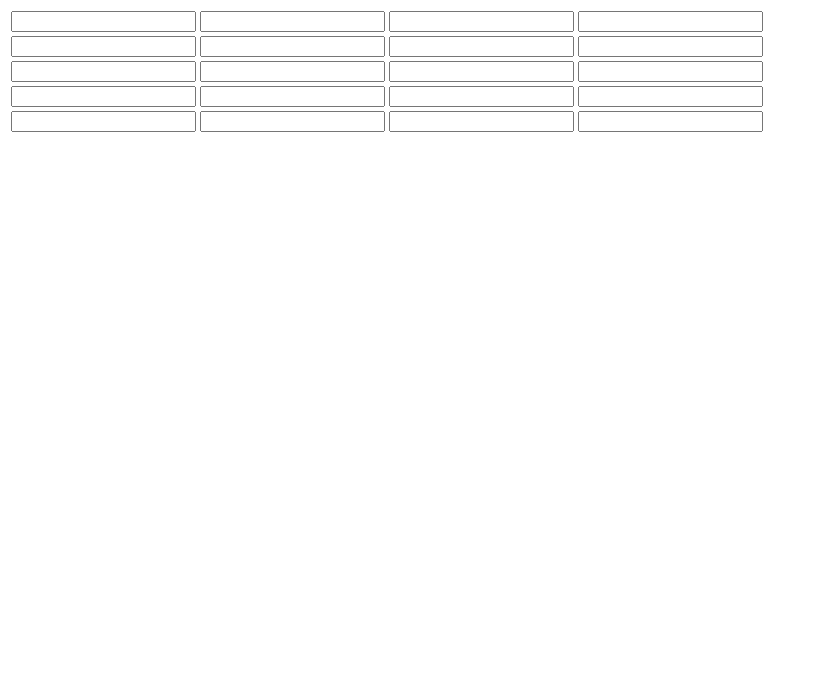
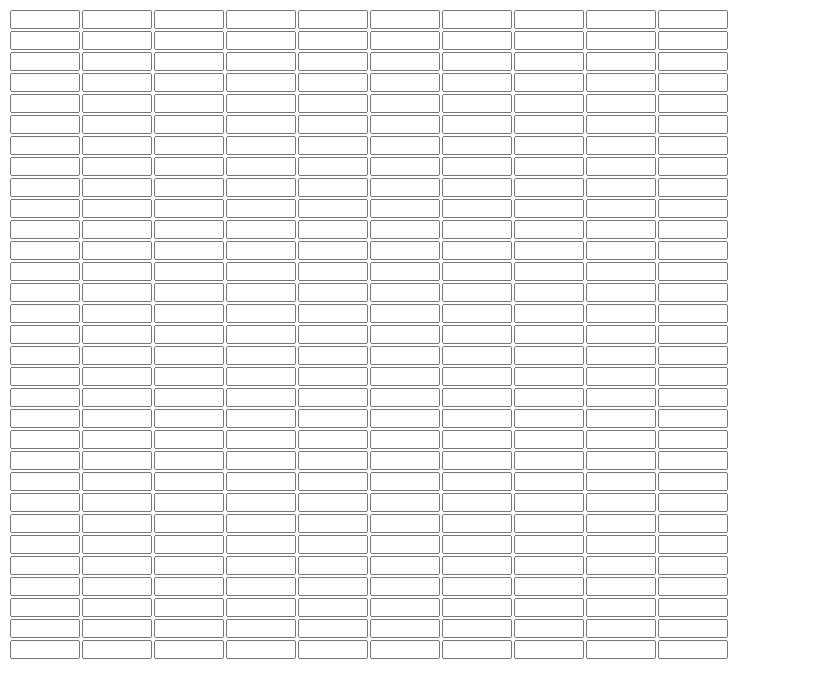
Before and after one commit to simproving/argint, a plain HTML site: page index.html in a window 1280 px wide. Shown: the whole page, without its empty margins (0-816 px from the left). Drawn offline with nearby package versions, Linux system fonts and the light colour scheme.

Commit message:
separate files; print css; add total p

```diff
--- a/index.html
+++ b/index.html
@@ -1,6 +1,14 @@
+
 <script src="https://code.jquery.com/jquery-3.7.1.min.js" integrity="sha256-/JqT3SQfawRcv/BIHPThkBvs0OEvtFFmqPF/lYI/Cxo=" crossorigin="anonymous"></script>
-<table border="0">
+<link rel="stylesheet" href="style.css">
+<table>
     <tr>
+      <td><input></td>
+      <td><input></td>
+      <td><input></td>
+      <td><input></td>
+      <td><input></td>
+      <td><input></td>
       <td><input></td>
       <td><input></td>
       <td><input></td>
@@ -11,8 +19,8 @@
       <td><input></td>
       <td><input></td>
       <td><input></td>
-    </tr>
-    <tr>
+      <td><input></td>
+      <td><input></td>
       <td><input></td>
       <td><input></td>
       <td><input></td>
@@ -23,80 +31,351 @@
       <td><input></td>
       <td><input></td>
       <td><input></td>
+      <td><input></td>
+      <td><input></td>
+      <td><input></td>
+      <td><input></td>
+      <td><input></td>
+      <td><input></td>
     </tr>
     <tr>
       <td><input></td>
       <td><input></td>
       <td><input></td>
       <td><input></td>
+      <td><input></td>
+      <td><input></td>
+      <td><input></td>
+      <td><input></td>
+      <td><input></td>
+      <td><input></td>
+    </tr>
+    <tr>
+      <td><input></td>
+      <td><input></td>
+      <td><input></td>
+      <td><input></td>
+      <td><input></td>
+      <td><input></td>
+      <td><input></td>
+      <td><input></td>
+      <td><input></td>
+      <td><input></td>
+    </tr>
+    <tr>
+      <td><input></td>
+      <td><input></td>
+      <td><input></td>
+      <td><input></td>
+      <td><input></td>
+      <td><input></td>
+      <td><input></td>
+      <td><input></td>
+      <td><input></td>
+      <td><input></td>
+    </tr>
+    <tr>
+      <td><input></td>
+      <td><input></td>
+      <td><input></td>
+      <td><input></td>
+      <td><input></td>
+      <td><input></td>
+      <td><input></td>
+      <td><input></td>
+      <td><input></td>
+      <td><input></td>
+    </tr>
+    <tr>
+      <td><input></td>
+      <td><input></td>
+      <td><input></td>
+      <td><input></td>
+      <td><input></td>
+      <td><input></td>
+      <td><input></td>
+      <td><input></td>
+      <td><input></td>
+      <td><input></td>
+    </tr>
+    <tr>
+      <td><input></td>
+      <td><input></td>
+      <td><input></td>
+      <td><input></td>
+      <td><input></td>
+      <td><input></td>
+      <td><input></td>
+      <td><input></td>
+      <td><input></td>
+      <td><input></td>
+    </tr>
+    <tr>
+      <td><input></td>
+      <td><input></td>
+      <td><input></td>
+      <td><input></td>
+      <td><input></td>
+      <td><input></td>
+      <td><input></td>
+      <td><input></td>
+      <td><input></td>
+      <td><input></td>
+    </tr>
+    <tr>
+      <td><input></td>
+      <td><input></td>
+      <td><input></td>
+      <td><input></td>
+      <td><input></td>
+      <td><input></td>
+      <td><input></td>
+      <td><input></td>
+      <td><input></td>
+      <td><input></td>
+    </tr>
+    <tr>
+      <td><input></td>
+      <td><input></td>
+      <td><input></td>
+      <td><input></td>
+      <td><input></td>
+      <td><input></td>
+      <td><input></td>
+      <td><input></td>
+      <td><input></td>
+      <td><input></td>
+    </tr>
+    <tr>
+      <td><input></td>
+      <td><input></td>
+      <td><input></td>
+      <td><input></td>
+      <td><input></td>
+      <td><input></td>
+      <td><input></td>
+      <td><input></td>
+      <td><input></td>
+      <td><input></td>
+    </tr>
+    <tr>
+      <td><input></td>
+      <td><input></td>
+      <td><input></td>
+      <td><input></td>
+      <td><input></td>
+      <td><input></td>
+      <td><input></td>
+      <td><input></td>
+      <td><input></td>
+      <td><input></td>
+    </tr>
+    <tr>
+      <td><input></td>
+      <td><input></td>
+      <td><input></td>
+      <td><input></td>
+      <td><input></td>
+      <td><input></td>
+      <td><input></td>
+      <td><input></td>
+      <td><input></td>
+      <td><input></td>
+    </tr>
+    <tr>
+      <td><input></td>
+      <td><input></td>
+      <td><input></td>
+      <td><input></td>
+      <td><input></td>
+      <td><input></td>
+      <td><input></td>
+      <td><input></td>
+      <td><input></td>
+      <td><input></td>
+    </tr>
+    <tr>
+      <td><input></td>
+      <td><input></td>
+      <td><input></td>
+      <td><input></td>
+      <td><input></td>
+      <td><input></td>
+      <td><input></td>
+      <td><input></td>
+      <td><input></td>
+      <td><input></td>
+    </tr>
+    <tr>
+      <td><input></td>
+      <td><input></td>
+      <td><input></td>
+      <td><input></td>
+      <td><input></td>
+      <td><input></td>
+      <td><input></td>
+      <td><input></td>
+      <td><input></td>
+      <td><input></td>
+    </tr>
+    <tr>
+      <td><input></td>
+      <td><input></td>
+      <td><input></td>
+      <td><input></td>
+      <td><input></td>
+      <td><input></td>
+      <td><input></td>
+      <td><input></td>
+      <td><input></td>
+      <td><input></td>
+    </tr>
+    <tr>
+      <td><input></td>
+      <td><input></td>
+      <td><input></td>
+      <td><input></td>
+      <td><input></td>
+      <td><input></td>
+      <td><input></td>
+      <td><input></td>
+      <td><input></td>
+      <td><input></td>
+    </tr>
+    <tr>
+      <td><input></td>
+      <td><input></td>
+      <td><input></td>
+      <td><input></td>
+      <td><input></td>
+      <td><input></td>
+      <td><input></td>
+      <td><input></td>
+      <td><input></td>
+      <td><input></td>
+    </tr>
+    <tr>
+      <td><input></td>
+      <td><input></td>
+      <td><input></td>
+      <td><input></td>
+      <td><input></td>
+      <td><input></td>
+      <td><input></td>
+      <td><input></td>
+      <td><input></td>
+      <td><input></td>
+    </tr>
+    <tr>
+      <td><input></td>
+      <td><input></td>
+      <td><input></td>
+      <td><input></td>
+      <td><input></td>
+      <td><input></td>
+      <td><input></td>
+      <td><input></td>
+      <td><input></td>
+      <td><input></td>
+    </tr>
+    <tr>
+      <td><input></td>
+      <td><input></td>
+      <td><input></td>
+      <td><input></td>
+      <td><input></td>
+      <td><input></td>
+      <td><input></td>
+      <td><input></td>
+      <td><input></td>
+      <td><input></td>
+    </tr>
+    <tr>
+      <td><input></td>
+      <td><input></td>
+      <td><input></td>
+      <td><input></td>
+      <td><input></td>
+      <td><input></td>
+      <td><input></td>
+      <td><input></td>
+      <td><input></td>
+      <td><input></td>
+    </tr>
+    <tr>
+      <td><input></td>
+      <td><input></td>
+      <td><input></td>
+      <td><input></td>
+      <td><input></td>
+      <td><input></td>
+      <td><input></td>
+      <td><input></td>
+      <td><input></td>
+      <td><input></td>
+    </tr>
+    <tr>
+      <td><input></td>
+      <td><input></td>
+      <td><input></td>
+      <td><input></td>
+      <td><input></td>
+      <td><input></td>
+      <td><input></td>
+      <td><input></td>
+      <td><input></td>
+      <td><input></td>
+    </tr>
+    <tr>
+      <td><input></td>
+      <td><input></td>
+      <td><input></td>
+      <td><input></td>
+      <td><input></td>
+      <td><input></td>
+      <td><input></td>
+      <td><input></td>
+      <td><input></td>
+      <td><input></td>
+    </tr>
+    <tr>
+      <td><input></td>
+      <td><input></td>
+      <td><input></td>
+      <td><input></td>
+      <td><input></td>
+      <td><input></td>
+      <td><input></td>
+      <td><input></td>
+      <td><input></td>
+      <td><input></td>
+    </tr>
+    <tr>
+      <td><input></td>
+      <td><input></td>
+      <td><input></td>
+      <td><input></td>
+      <td><input></td>
+      <td><input></td>
+      <td><input></td>
+      <td><input></td>
+      <td><input></td>
+      <td><input></td>
+    </tr>
+    <tr>
+      <td><input></td>
+      <td><input></td>
+      <td><input></td>
+      <td><input></td>
+      <td><input></td>
+      <td><input></td>
+      <td><input></td>
+      <td><input></td>
+      <td><input></td>
+      <td><input></td>
     </tr>
 
-    <script>
+  </table>
+  <p id="total"></p>
 
-  $('input').keypress(function(e) {
-  if (e.keyCode == 13) {
-    var $this = $(this),
-      currentRow = $this.closest('tr'),
-      currentIndex = $this.closest('td').index(),
-      $table = $this.closest('table'),
-      $allRows = $table.find('tr'),
-      lastRowIndex = $allRows.length - 1;
-
-    // Function to calculate sum and count filled cells
-    function recalculateTable() {
-      var totalSum = 0;
-      var filledCellsCount = 0;
-
-      $table.find('td').each(function() {
-        var $input = $(this).find('input'); // Find the input within the cell
-        var cellValue = parseFloat($input.val().trim()); // Get the value, trim spaces, and convert to number
-        if (!isNaN(cellValue)) {
-          totalSum += cellValue;
-          filledCellsCount++;
-        }
-      });
-
-      return {
-        sum: totalSum,
-        filledCells: filledCellsCount
-      };
-    }
-
-    // Check if the current row is the last row
-    if (currentRow.index() === lastRowIndex) {
-      // Move to the next column
-      var nextColumn = currentIndex + 1;
-      if (nextColumn < $this.closest('tr').find('td').length) {
-        // Focus the input in the next column of the first row
-        var $firstRow = $table.find('tr').first();
-        var $nextInput = $firstRow.find('td').eq(nextColumn).find('input');
-        if ($nextInput.length) {
-          $nextInput.focus();
-        }
-      }
-    } else {
-      // Move to the next cell down
-      var $nextRow = currentRow.next();
-      var $nextInput = $nextRow.find('td').eq(currentIndex).find('input');
-      if ($nextInput.length) {
-        $nextInput.focus();
-      }
-    }
-
-    // Recalculate the sum and count filled cells
-    var result = recalculateTable();
-    var totalSum = result.sum;
-    var filledCellsCount = result.filledCells;
-
-    console.log('Total Sum:', totalSum);
-    console.log('Filled Cells Count:', filledCellsCount);
-
-    e.preventDefault(); // Prevent the default Enter key action
-  }
-});
-
-
-    </script>
-
-
-  </table>
+  <script src="scripts.js"></script>
--- /dev/null
+++ b/scripts.js
@@ -0,0 +1,64 @@
+$('input').keypress(function(e) {
+  if (e.keyCode == 13) {
+    var $this = $(this),
+      currentRow = $this.closest('tr'),
+      currentIndex = $this.closest('td').index(),
+      $table = $this.closest('table'),
+      $allRows = $table.find('tr'),
+      lastRowIndex = $allRows.length - 1;
+
+    // Function to calculate sum and count filled cells
+    function recalculateTable() {
+      var totalSum = 0;
+      var filledCellsCount = 0;
+
+      $table.find('td').each(function() {
+        var $input = $(this).find('input'); // Find the input within the cell
+        var cellValue = parseFloat($input.val().trim()); // Get the value, trim spaces, and convert to number
+        if (!isNaN(cellValue)) {
+          totalSum += cellValue;
+          filledCellsCount++;
+        }
+      });
+
+      return {
+        sum: totalSum,
+        filledCells: filledCellsCount
+      };
+    }
+
+    // Check if the current row is the last row
+    if (currentRow.index() === lastRowIndex) {
+      // Move to the next column
+      var nextColumn = currentIndex + 1;
+      if (nextColumn < $this.closest('tr').find('td').length) {
+        // Focus the input in the next column of the first row
+        var $firstRow = $table.find('tr').first();
+        var $nextInput = $firstRow.find('td').eq(nextColumn).find('input');
+        if ($nextInput.length) {
+          $nextInput.focus();
+        }
+      }
+    } else {
+      // Move to the next cell down
+      var $nextRow = currentRow.next();
+      var $nextInput = $nextRow.find('td').eq(currentIndex).find('input');
+      if ($nextInput.length) {
+        $nextInput.focus();
+      }
+    }
+
+    // Recalculate the sum and count filled cells
+    var result = recalculateTable();
+    var totalSum = result.sum;
+    var filledCellsCount = result.filledCells;
+
+    $total = $('#total');
+    $total.text("Total: " + totalSum + " (" + filledCellsCount + " bucati)");
+
+    console.log('Total Sum:', totalSum);
+    console.log('Filled Cells Count:', filledCellsCount);
+
+    e.preventDefault(); // Prevent the default Enter key action
+  }
+});
--- /dev/null
+++ b/style.css
@@ -0,0 +1,19 @@
+table {
+    border: none;
+}
+
+td, input {
+    width: 70px;
+    padding: 0;
+  }
+
+/* override styles when printing */
+@media print {
+
+    td, input {
+        width: 70px;
+        padding: 0;
+        border: none;
+    }
+
+  }
```
